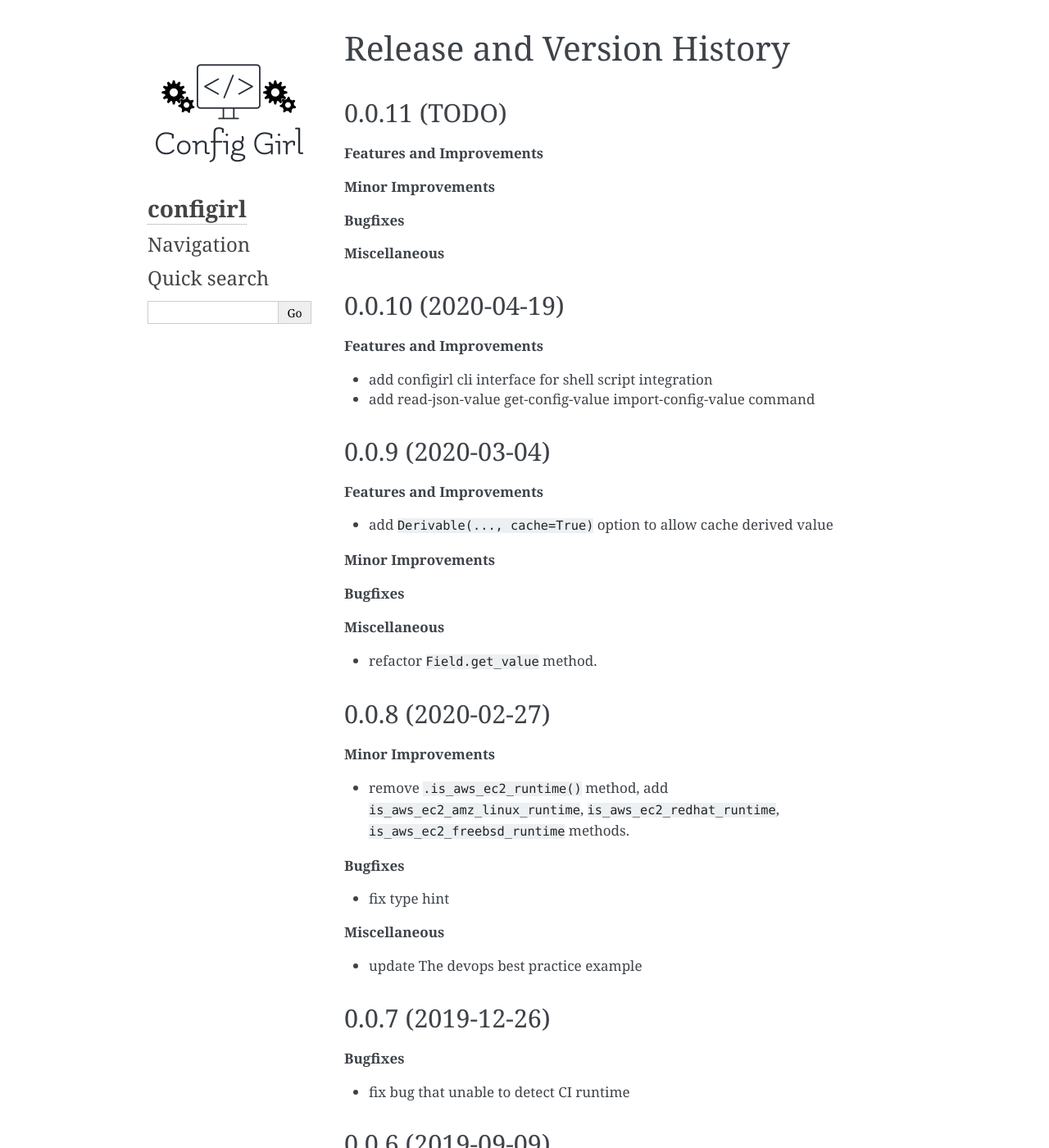
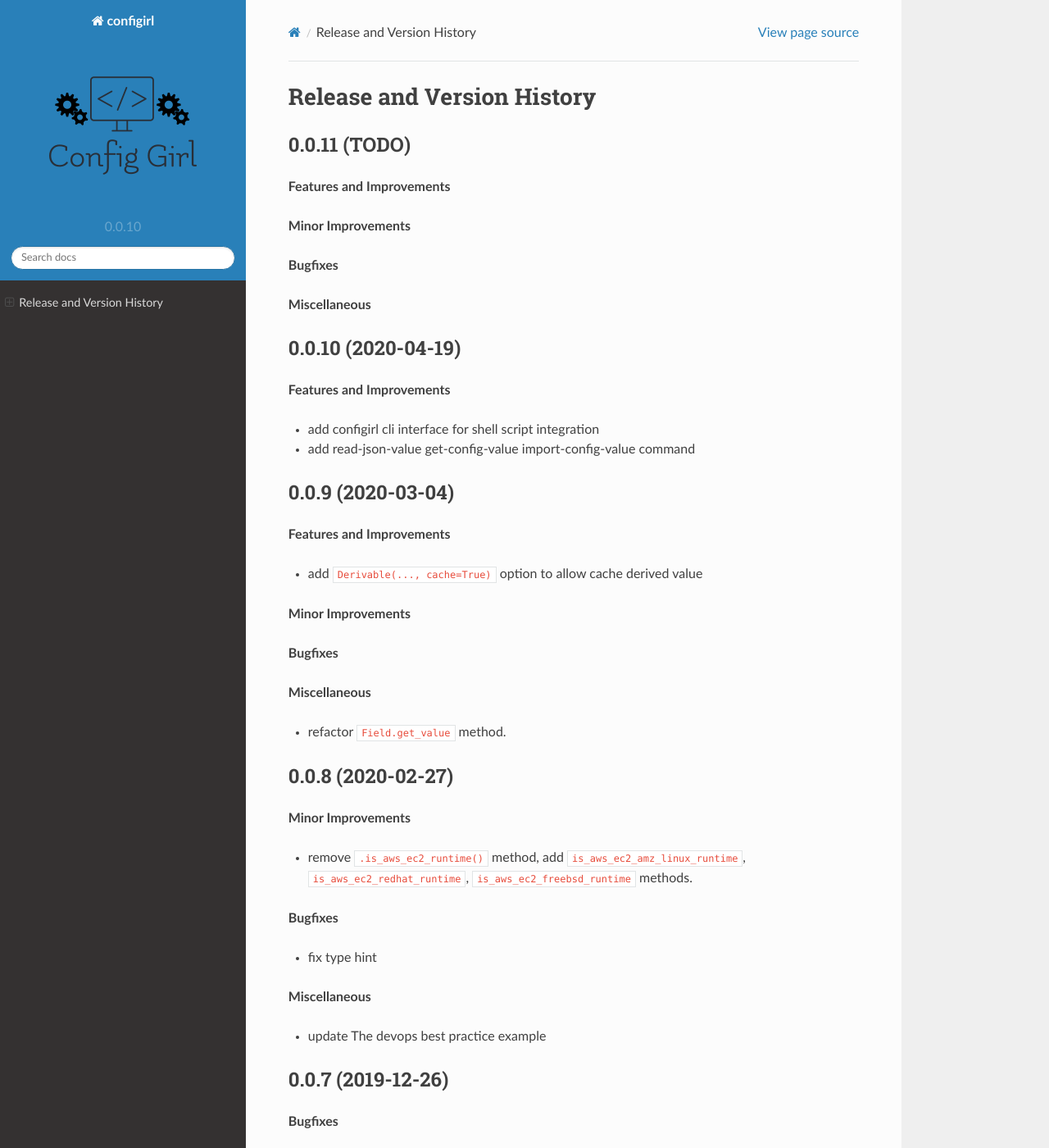
Before and after one commit to MacHu-GWU/configirl-project, a Sphinx documentation site: the page built from docs/source/release-history.rst, in a window 1280 px wide and 1400 px high. Shown: the whole window at 82% size. Built offline with Sphinx 7.4.7 and the Read the Docs theme 2.0.0, drawn with Linux system fonts in a browser that asks for light colours; some of the changed text lies outside the part shown.

Commit message:
update doc config

```diff
--- a/docs/source/conf.py
+++ b/docs/source/conf.py
@@ -45,6 +45,7 @@ extensions = [
     'sphinx.ext.viewcode',
     'sphinxcontrib.jinja',
     'sphinx_copybutton',
+    'sphinx_rtd_theme',
     'docfly.directives',
 ]
 
@@ -97,7 +98,7 @@ todo_include_todos = True
 # The theme to use for HTML and HTML Help pages.  See the documentation for
 # a list of builtin themes.
 #
-html_theme = 'alabaster'
+html_theme = 'sphinx_rtd_theme'
 
 # Theme options are theme-specific and customize the look and feel of a theme
 # further.  For a list of options available for each theme, see the
@@ -217,6 +218,7 @@ docfly.ApiReferenceDoc(
         "%s.pkg" % package_name,
         "%s.docs" % package_name,
         "%s.tests" % package_name,
+        "%s._version" % package_name,
     ]
 ).fly()
 
```
